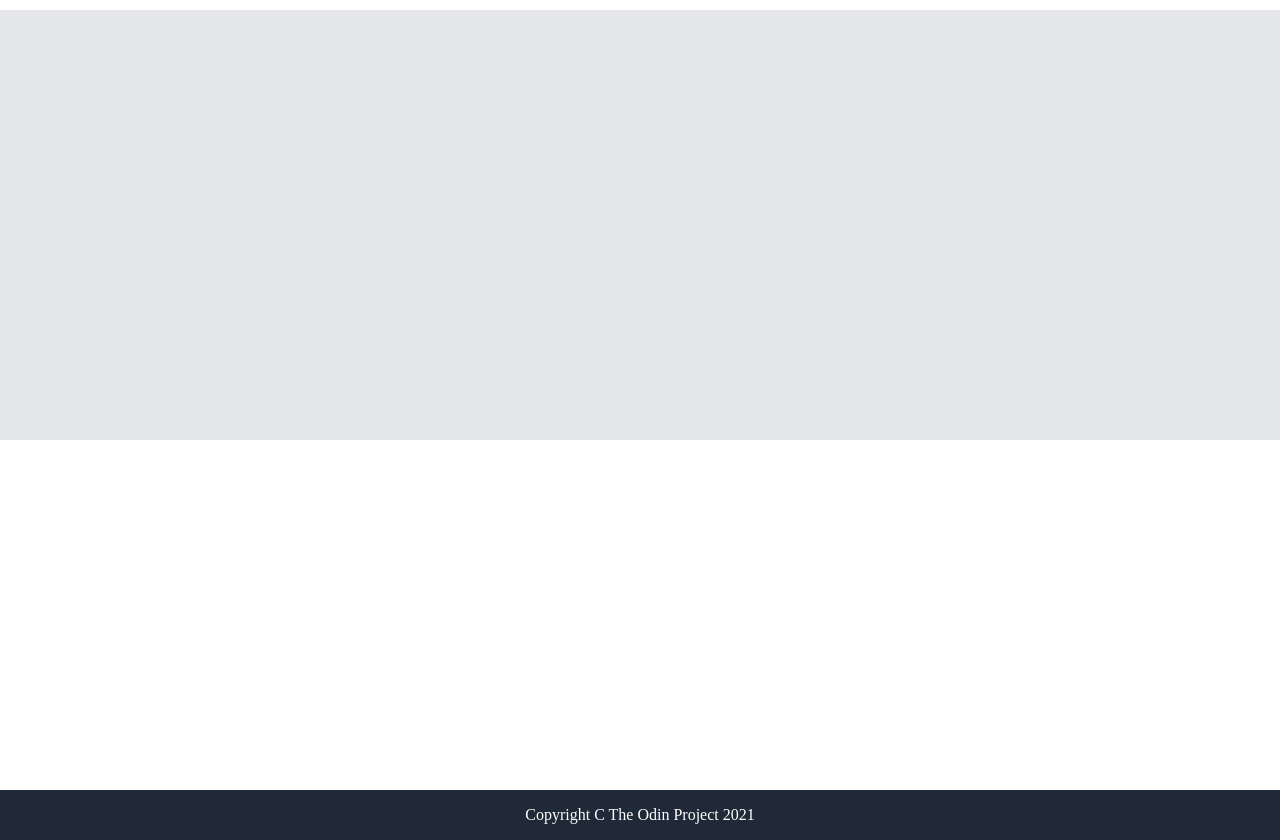
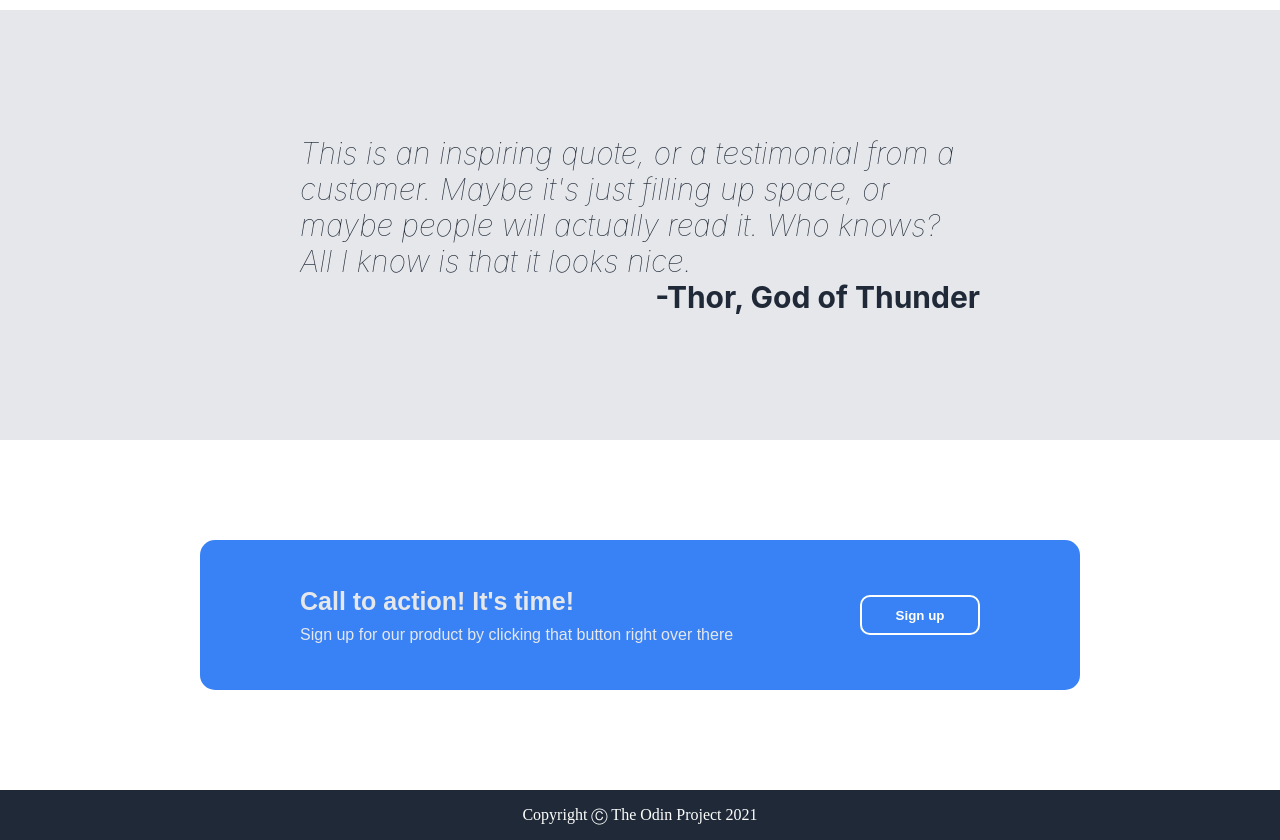
Before and after one commit to rgp88/first-web-page, a plain HTML site: page index.html in a window 1280 px wide. Shown: the part 1020-1860 px from the top of the page. Drawn offline with Linux system fonts and the light colour scheme.

Commit message:
finished

```diff
--- a/index.html
+++ b/index.html
@@ -13,9 +13,9 @@
             Header Logo
         </div>
         <ul class="headerlink">
-            <li>header link one</li>
-            <li>header link two</li>
-            <li>header link three</li>
+            <li><a href="">header link one</a></li>
+            <li><a href="">header link two</a></li>
+            <li><a href="">header link three</a></li>
         </ul>
     </div>
     <div class="content">
@@ -51,14 +51,21 @@
             </div>
         </div>
         <div class="bodythree">
-
+            <p class="para"> This is an inspiring quote, or a testimonial from a customer. Maybe it's just filling up space, or maybe people will actually read it. Who knows? All I know is that it looks nice.</p>
+            <p class="paratitle">-Thor, God of Thunder</p>
         </div>
         <div class="bodyfour">
-
+            <div class="bodyfourone">
+                <div>
+                    <h3>Call to action! It's time!</h3>
+                    <p>Sign up for our product by clicking that button right over there</p>
+                </div>
+                <div><button>Sign up</button></div>
+            </div>
         </div>
     </div>
     <div class="footer">
-        <p>Copyright C The Odin Project 2021</p>
+        <p>Copyright Ⓒ The Odin Project 2021</p>
     </div>
 </body>
 </html>
--- a/style.css
+++ b/style.css
@@ -11,7 +11,26 @@ body {
 li {
     text-align: none;
     list-style: none;
+    text-decoration: none;
 }
+a:link {
+    text-decoration: none;
+    color: white;
+}
+a:visited {
+    text-decoration: none;
+    color: white;
+}
+a:hover {
+    text-decoration: underline;
+    color: white;
+}
+a:active {
+    text-decoration: underline;
+    color: white;
+}
+
+
 .header {
     display: flex;
     justify-content: space-between;
@@ -45,9 +64,9 @@ li {
     padding: 10px 200px;
 }
 .bodyoneone {
-    width: 500px;
     height: 250px;
     display: flex;
+    flex: 1;
     flex-direction: column;
     justify-content: space-between;
 
@@ -64,7 +83,7 @@ li {
     font-family: sans-serif;
     color: #E5E7EB;
 }
-button {
+.bodyone button {
     width: 100px;
     height: 40px;
     border-radius: 10px;
@@ -72,7 +91,7 @@ button {
 }
 .bodyonetwo {
     display: flex;
-    width: 500px;
+    flex: 1;
     height: 250px;
     background-color: #585a5e;
     justify-content: center;
@@ -85,12 +104,17 @@ button {
     align-items: center;
     padding: 50px 200px;
     gap: 60px;
+    text-align: center;
 }
 .bodytwo h2 {
     font-size: 36px;
     font-weight: 900;
     font-family: sans-serif;
     color: #1F2937;
+}
+.bodytwo p {
+    font-family: sans-serif;
+    color:#585a5e;
 }
 .bodytwotwo {
     display: flex;
@@ -101,7 +125,7 @@ button {
     width: 160px;
 }
 .twotwoone div {
-    border: 2px solid #1f2937;
+    border: 4px solid #79a2db;
     height: 160px;
     width: 160px;
     border-radius: 10px;
@@ -110,11 +134,71 @@ button {
 .bodythree {
     height: 430px;
     background-color: #E5E7EB;;
+    display: flex;
+    flex-direction: column;
+    justify-content: center;
+    padding: 0 300px;
+    font-size: 30px;
+    font-family: -apple-system, BlinkMatemFont, 'Segoe UI', Roboto, Oxygen, Ubuntu, Cantarell, 'Open Sans', 'Helvetica Neue', sans-serif;
+
+}
+.para {
+    font-weight: 100;
+    font-style: italic;
+    color: #1f2937;
+}
+.paratitle {
+    align-self: flex-end;
+    color: #1f2937;
+    font-weight: bold;
 }
 .bodyfour {
     height: 350px;
+    display: flex;
+    align-items: center;
+    justify-content: center;
+    padding: 0 200px;
 }
-
+.bodyfourone {
+    display: flex;
+    flex-direction: row;
+    background-color: #3882F6;
+    border-radius: 15px;
+    align-items: center;
+    justify-content: space-between;
+    padding: 0px 100px;
+    height: 150px;
+    width: 100%;
+}
+.bodyfourone h3 {
+    color: #E5E7EB;
+    font-size: 25px;
+    font-weight: bold;
+    font-family: sans-serif;
+}
+.bodyfourone p {
+    color: #E5E7EB;
+    font-family: sans-serif;
+    margin-top: 10px;
+}
+.bodyfour button {
+    background-color: #3882F6;
+    border:2px solid white;
+    color: white;
+    width: 120px;
+    height: 40px;
+    border-radius: 10px;
+    font-weight: bold;
+}
+.bodyfour button:hover {
+    background-color: white;
+    color: #3882F6;
+    border: 2px solid #3882F6;
+}
+.bodyfour button:active {
+    background-color: #1f2937;
+    color: white
+}
 .footer {
     display: flex;
     justify-content: center;
```
